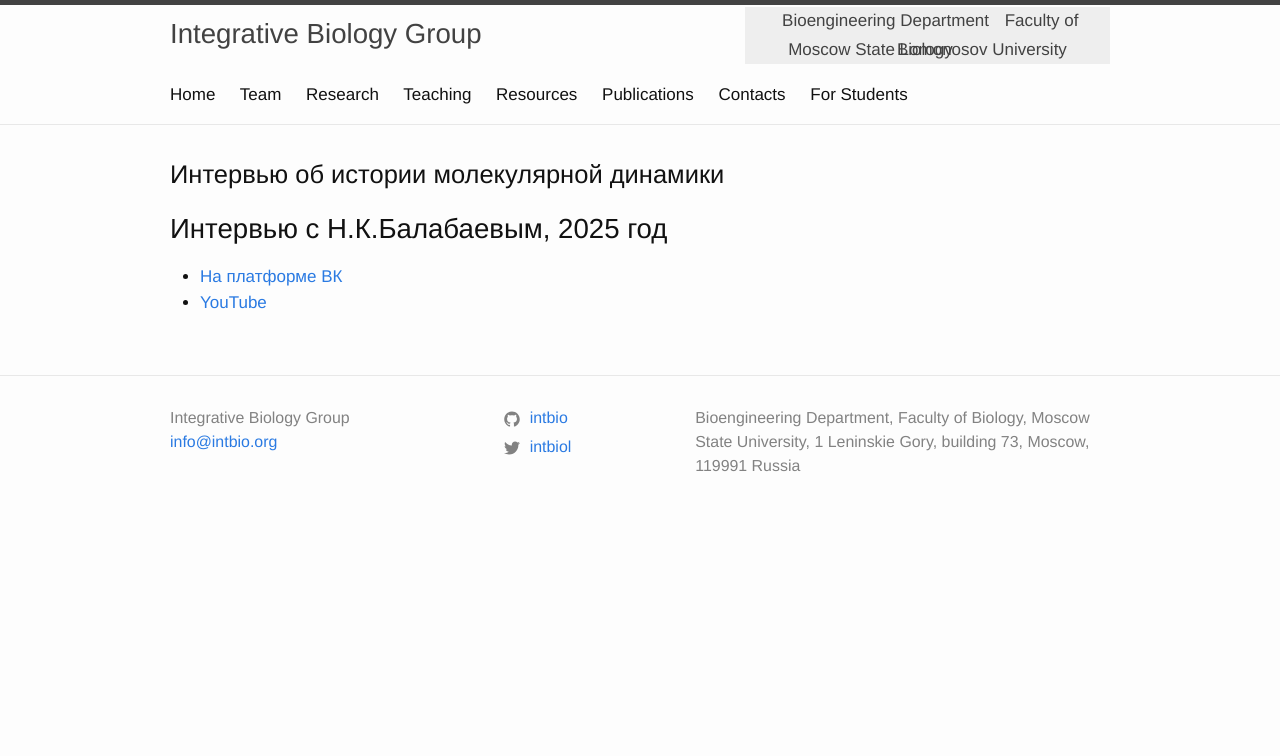
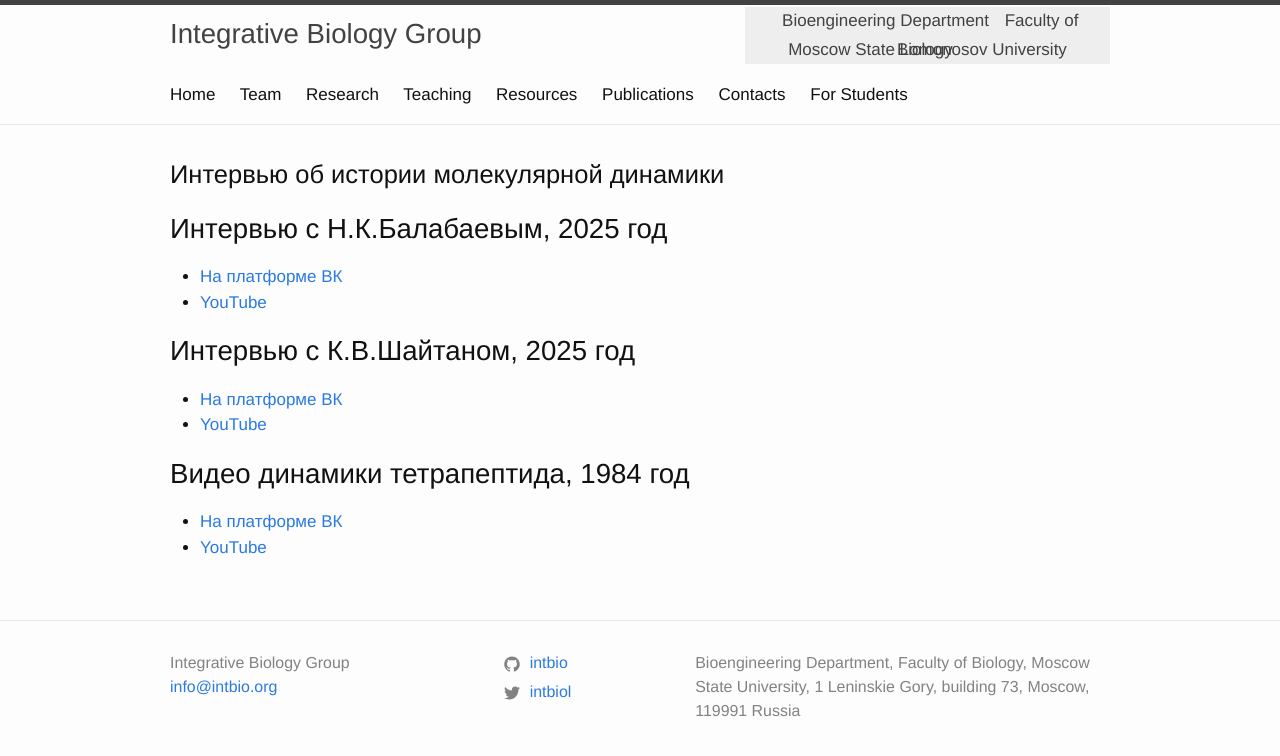
Before and after one commit to intbio/intbio.github.io, a Jekyll site: the page built from MD_history.md, in a window 1280 px wide. Shown: the top 756 px of the page. Built offline with Jekyll 4.4.1, drawn with Linux system fonts in a browser that asks for light colours.

Commit message:
Update MD_history.md

```diff
--- a/MD_history.md
+++ b/MD_history.md
@@ -9,3 +9,11 @@ permalink: /MD_history/
 ### Интервью с Н.К.Балабаевым, 2025 год
 - [На платформе ВК](https://vk.com/video-200790353_456239057?list=ln-EtJoia9VYVjYaWxC9J)
 - [YouTube](https://youtu.be/A6F1SQSwuts)
+
+### Интервью с К.В.Шайтаном, 2025 год
+- [На платформе ВК](https://vk.com/video-200790353_456239061?list=ln-JfW7wHSVp8Gx6NzDTJ)
+- [YouTube](https://youtu.be/YTtkc-WqbvU)
+
+### Видео динамики тетрапептида, 1984 год
+- [На платформе ВК](https://vk.com/video-200790353_456239062?list=ln-eoebiDSz2nNzUi7X9E)
+- [YouTube](https://youtu.be/IYh7aM80gPM)
```
